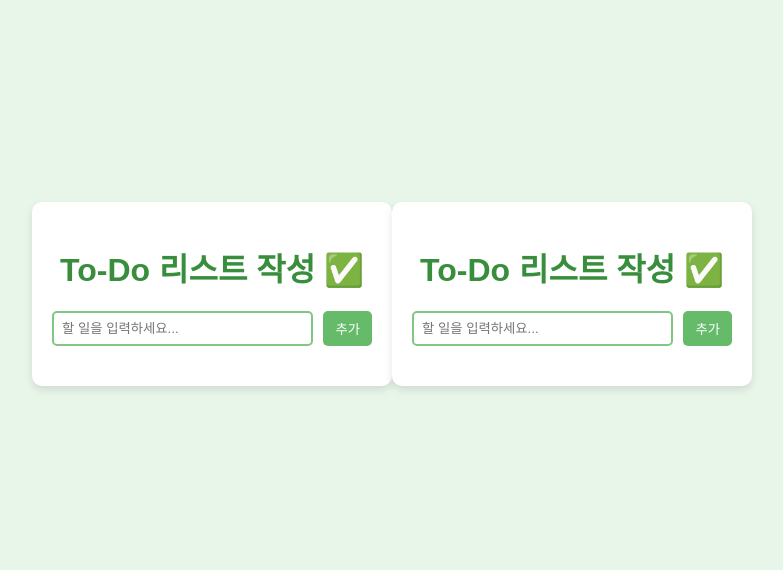
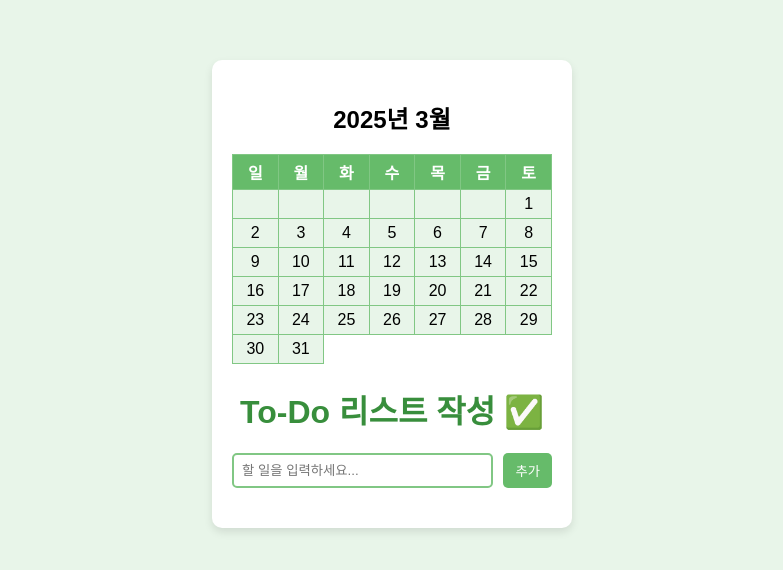
Before and after one commit to BYC3448/test, a website built with Vite: page index.html in a window 1280 px wide. Shown: the part 106-676 px from the top of the page, without its empty margins (248-1031 px from the left). Built offline with nearby package versions, Linux system fonts and the light colour scheme.

Commit message:
캘린더 추가

```diff
--- a/index.html
+++ b/index.html
@@ -7,6 +7,7 @@
     <link rel="stylesheet" href="style.css">
 </head>
 <body>
+    <div id="calendar"></div>
     <div class="container">
         <h1>To-Do 리스트 작성 ✅</h1>
         <div class="input-container">
@@ -19,16 +20,3 @@
     <script type="module" src="main.js"></script>
 </body>
 </html>
-<body>
-    <div class="container">
-        <div id="calendar"></div> <!-- 🟢 캘린더 추가 -->
-        <h1>To-Do 리스트 작성 ✅</h1>
-        <div class="input-container">
-            <input type="text" id="todo-input" placeholder="할 일을 입력하세요...">
-            <button id="add-btn">추가</button>
-        </div>
-        <ul id="todo-list"></ul>
-    </div>
-
-    <script type="module" src="main.js"></script>
-</body>
--- a/main.js
+++ b/main.js
@@ -2,6 +2,38 @@ document.addEventListener("DOMContentLoaded", () => {
     const inputField = document.getElementById("todo-input");
     const addButton = document.getElementById("add-btn");
     const todoList = document.getElementById("todo-list");
+
+    // 🟢 캘린더 추가
+    const calendarContainer = document.createElement("div");
+    calendarContainer.id = "calendar";
+    document.querySelector(".container").prepend(calendarContainer);
+
+    const generateCalendar = (year, month) => {
+        const daysOfWeek = ["일", "월", "화", "수", "목", "금", "토"];
+        const firstDay = new Date(year, month, 1).getDay();
+        const lastDate = new Date(year, month + 1, 0).getDate();
+
+        let calendarHTML = `<h2>${year}년 ${month + 1}월</h2>`;
+        calendarHTML += `<table><thead><tr>`;
+        daysOfWeek.forEach(day => calendarHTML += `<th>${day}</th>`);
+        calendarHTML += `</tr></thead><tbody><tr>`;
+
+        for (let i = 0; i < firstDay; i++) {
+            calendarHTML += `<td></td>`;
+        }
+
+        for (let date = 1; date <= lastDate; date++) {
+            if ((firstDay + date - 1) % 7 === 0 && date !== 1) {
+                calendarHTML += `</tr><tr>`;
+            }
+            calendarHTML += `<td>${date}</td>`;
+        }
+
+        calendarHTML += `</tr></tbody></table>`;
+        calendarContainer.innerHTML = calendarHTML;
+    };
+
+    generateCalendar(2025, 2);
 
     // 🟢 로컬 저장소에서 저장된 할 일 불러오기
     const loadTodos = () => {
```
Also changed, not shown: style.css (line endings or trailing spaces).
